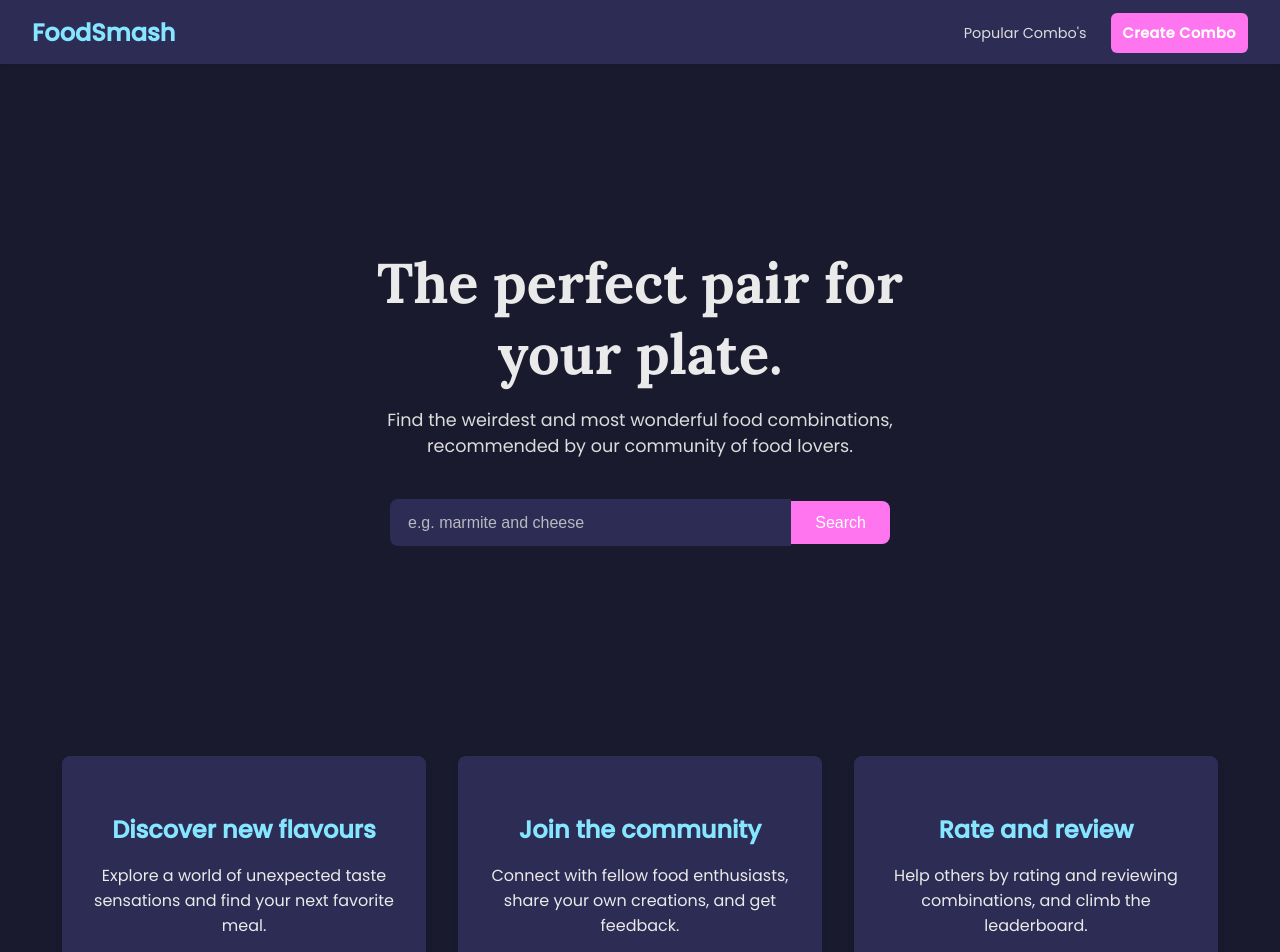
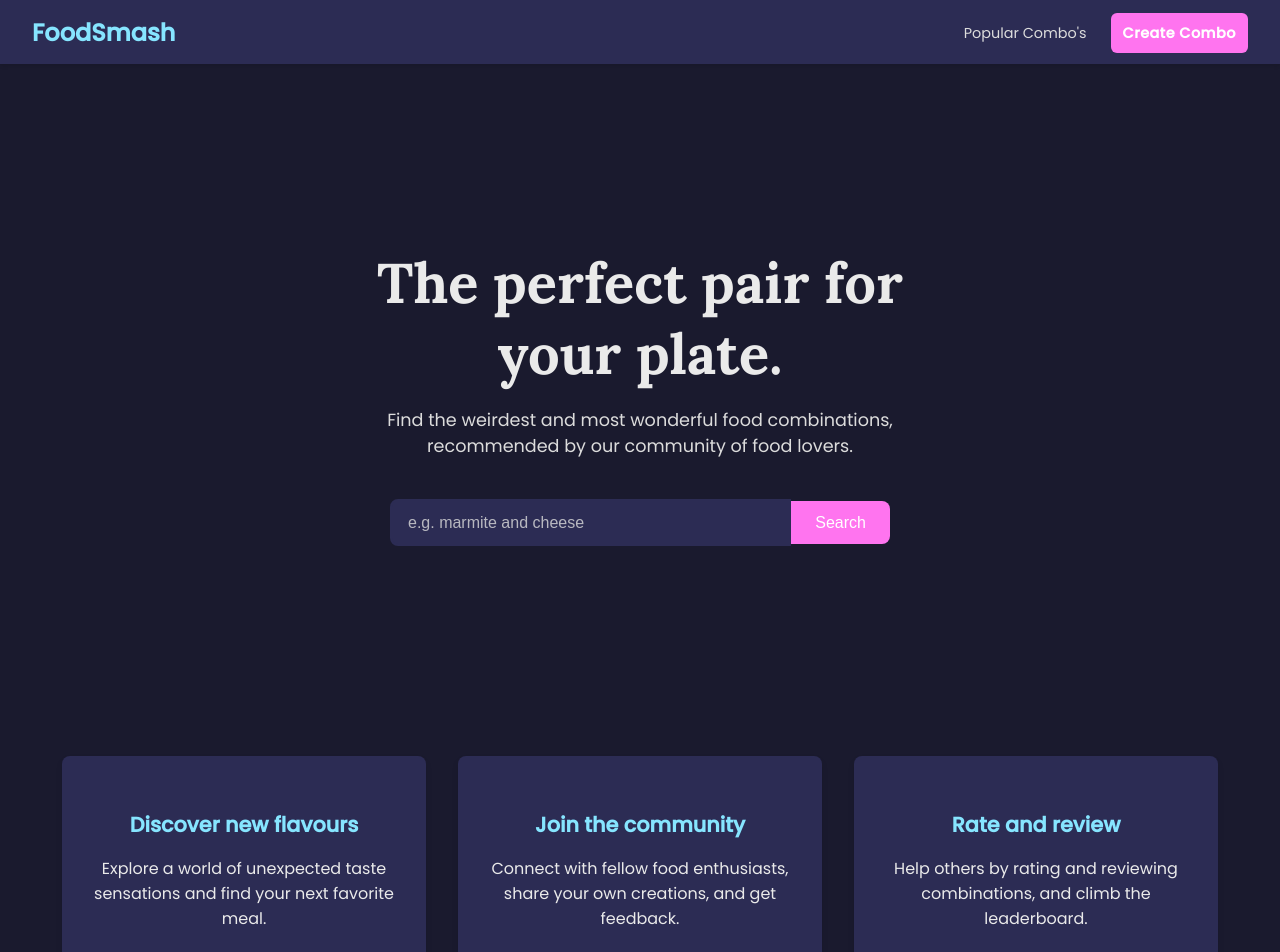
Before and after one commit to DeveloperThierry/gemini-cli-course, a Nuxt app: page / in a window 1280 px wide. Shown: the top 952 px of the page. Built offline with nearby package versions, Linux system fonts and the light colour scheme.

Commit message:
feat: Adjust feature card title font size for improved readability

```diff
--- a/app/assets/css/main.css
+++ b/app/assets/css/main.css
@@ -190,7 +190,7 @@ h1, .hero-title {
 }
 
 .feature-title {
-  font-size: 1.5rem;
+  font-size: 1.3rem;
   color: var(--secondary-accent-color);
   margin-bottom: 1rem;
 }
```
